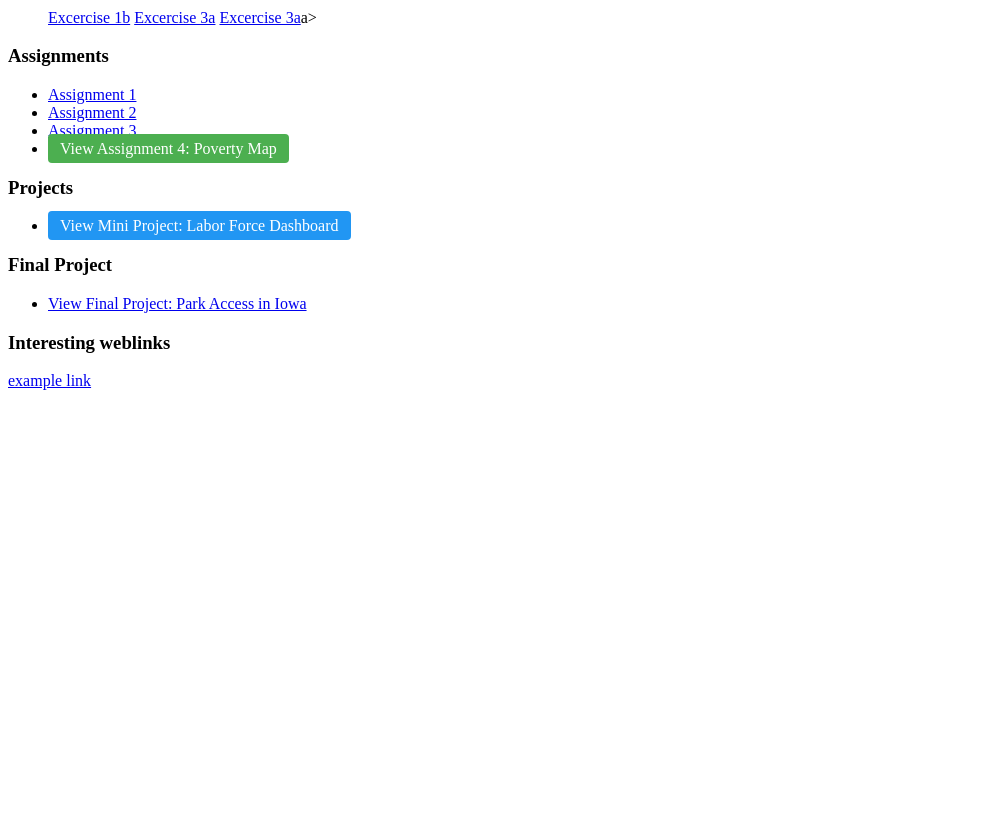
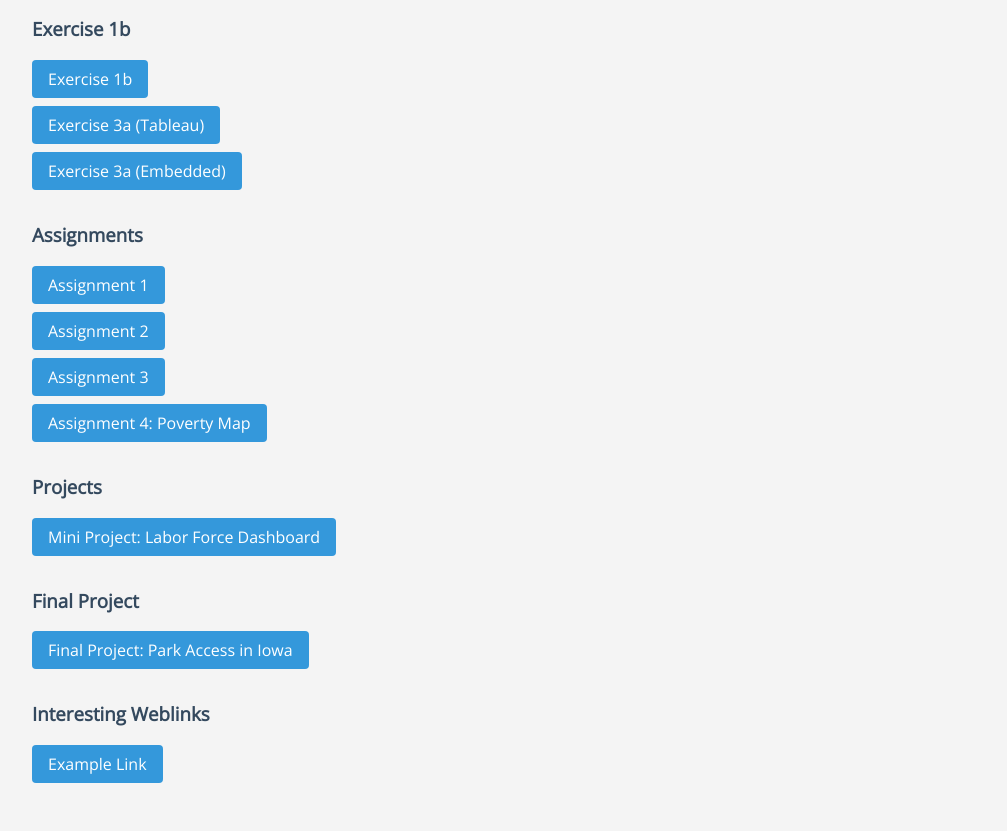
Before and after one commit to ethandavidaamodt/New-LA-5580-Spring-2025, a plain HTML site: page docs/index.html in a window 1280 px wide. Shown: the part 112-943 px from the top of the page, without its empty margins (0-1007 px from the left). Before the commit the page ends 800 px from the top, so only its background shows below. Drawn offline with nearby package versions, Linux system fonts and the light colour scheme.

Commit message:
Update index.html
improved page layout

```diff
--- a/docs/index.html
+++ b/docs/index.html
@@ -1,7 +1,61 @@
 <!DOCTYPE html>
-<html>
+<html lang="en">
 <head>
+  <meta charset="UTF-8">
   <title>LA 5580 Student Portfolio</title>
+  <link href="https://fonts.googleapis.com/css2?family=Open+Sans&display=swap" rel="stylesheet">
+  <style>
+    body {
+      font-family: 'Open Sans', sans-serif;
+      margin: 0;
+      padding: 2rem;
+      background-color: #f4f4f4;
+      color: #333;
+    }
+
+    h1 {
+      text-align: center;
+      margin-bottom: 2rem;
+      color: #2c3e50;
+    }
+
+    h3 {
+      margin-top: 2rem;
+      color: #34495e;
+    }
+
+    ul {
+      list-style-type: none;
+      padding-left: 0;
+    }
+
+    li {
+      margin: 0.5rem 0;
+    }
+
+    a.button {
+      display: inline-block;
+      padding: 8px 16px;
+      background-color: #3498db;
+      color: white;
+      text-decoration: none;
+      border-radius: 4px;
+      transition: background-color 0.3s ease;
+    }
+
+    a.button:hover {
+      background-color: #2c80b4;
+    }
+
+    .green { background-color: #2ecc71; }
+    .green:hover { background-color: #27ae60; }
+
+    .blue { background-color: #3498db; }
+    .blue:hover { background-color: #2c80b4; }
+
+    .gray { background-color: #7f8c8d; }
+    .gray:hover { background-color: #636e72; }
+  </style>
 </head>
 <body>
 
@@ -9,36 +63,33 @@
 
   <h3>Exercise 1b</h3>
   <ul>
-      </lil><a href = "ex1b.html">Excercise 1b</a></li>
-       </lil><a href = "https://public.tableau.com/views/Excercise3a_17394656681470/Dashboard2?:language=en-US&:sid=&:redirect=auth&:display_count=n&:origin=viz_share_link">Excercise 3a</a></li>
-             </lil><a href = "3aEmbedded.html">Excercise 3a</a>a></li>
+    <li><a class="button gray" href="ex1b.html">Exercise 1b</a></li>
+    <li><a class="button gray" href="https://public.tableau.com/views/Excercise3a_17394656681470/Dashboard2?:language=en-US&:sid=&:redirect=auth&:display_count=n&:origin=viz_share_link">Exercise 3a (Tableau)</a></li>
+    <li><a class="button gray" href="3aEmbedded.html">Exercise 3a (Embedded)</a></li>
+  </ul>
 
-     </ul>
   <h3>Assignments</h3>
   <ul>
-   <li><a href="Assignment1.html">Assignment 1</a></li>
-   <li><a href="Assignment2.html">Assignment 2</a></li>
-   <li><a href="Assignment3.html">Assignment 3</a></li>
-    <li><a href="EthanAssignment4_PovertyMap.html" style="padding: 6px 12px; background-color: #4CAF50; color: white; text-decoration: none; border-radius: 4px;">View Assignment 4: Poverty Map</a></li>
+    <li><a class="button blue" href="Assignment1.html">Assignment 1</a></li>
+    <li><a class="button blue" href="Assignment2.html">Assignment 2</a></li>
+    <li><a class="button blue" href="Assignment3.html">Assignment 3</a></li>
+    <li><a class="button green" href="EthanAssignment4_PovertyMap.html">Assignment 4: Poverty Map</a></li>
   </ul>
 
   <h3>Projects</h3>
   <ul>
-  <li>
-    <a href="MiniProject.html" style="padding: 6px 12px; background-color: #2196F3; color: white; text-decoration: none; border-radius: 4px;">
-      View Mini Project: Labor Force Dashboard
-    </a>
-  </li>
+    <li><a class="button blue" href="MiniProject.html">Mini Project: Labor Force Dashboard</a></li>
   </ul>
 
   <h3>Final Project</h3>
   <ul>
-  <li><a href="Final_Project.html">View Final Project: Park Access in Iowa</a></li>
+    <li><a class="button blue" href="Final_Project.html">Final Project: Park Access in Iowa</a></li>
   </ul>
 
-<h3>Interesting weblinks</h3>
+  <h3>Interesting Weblinks</h3>
+  <ul>
+    <li><a class="button gray" href="ex2b.html">Example Link</a></li>
+  </ul>
 
-<a href="ex2b.html">example link</a>
-<br>
 </body>
 </html>
```
Lines whose indentation alone changed are shown as unchanged.
